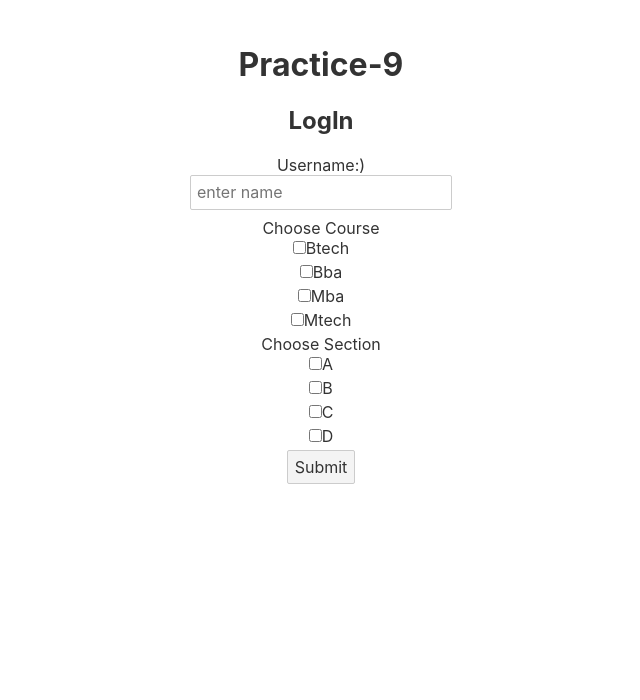
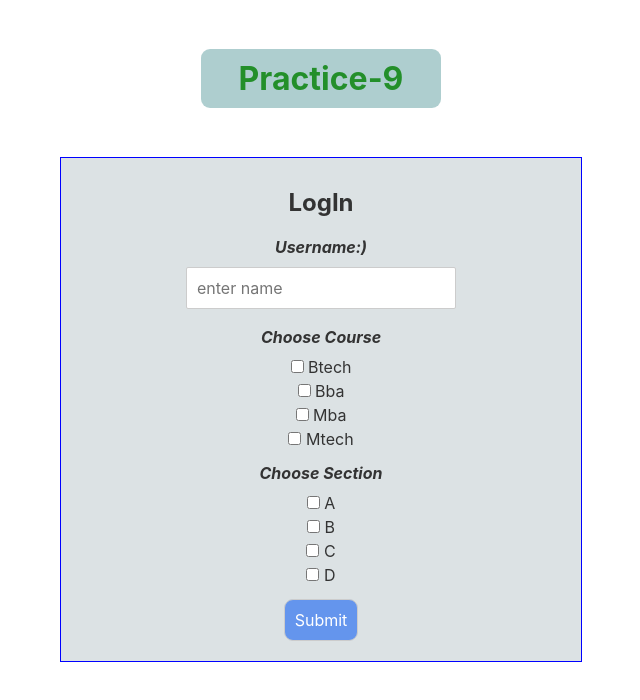
Before and after one commit to Divyanshi-Bansal/Svelte, a Svelte app in the folder svelteApp/: page / in a window 1280 px wide. Shown: the top 700 px of the page, without its empty margins (319-959 px from the left). Built offline with nearby package versions, Linux system fonts and the light colour scheme.

Commit message:
form styling done

```diff
--- a/svelteApp/src/component/Form.svelte
+++ b/svelteApp/src/component/Form.svelte
@@ -1,4 +1,5 @@
 <script>
+    let isDisplay=true;
     const handleSubmit = () => {
 
     }
@@ -6,25 +7,63 @@
 
 <main>
     <h1>Practice-9</h1>
+    {#if isDisplay}
         <form on:submit|preventDefault={handleSubmit}>
             <h2>LogIn</h2>
             <!-- svelte-ignore a11y-label-has-associated-control -->
             <label>Username:)</label>
             <input type="text" placeholder="enter name"/>
             <label for="">Choose Course</label>
-        <input type="checkbox"/>Btech <br>
-        <input type="checkbox"/>Bba <br>
-        <input type="checkbox"/>Mba<br>
-        <input type="checkbox"/>Mtech <br>
+            <input type="checkbox"/> Btech <br>
+            <input type="checkbox"/> Bba <br>
+            <input type="checkbox"/> Mba<br>
+            <input type="checkbox"/> Mtech <br>
             <label for="">Choose Section</label>
-        <input type="checkbox"/>A <br>
-        <input type="checkbox"/>B <br>
-        <input type="checkbox"/>C <br>
-        <input type="checkbox"/>D <br>
+            <input type="checkbox"/> A <br>
+            <input type="checkbox"/> B <br>
+            <input type="checkbox"/> C <br>
+            <input type="checkbox"/> D <br>
             <button>Submit</button>
         </form>
+    {/if}
 </main>
 
 <style>
+    h1{
+        color: rgba(0, 128, 0,0.8);
+        background-color: rgba(95, 158, 160, 0.5);
+        width:220px;
+        padding: 10px;
+        border-radius: 9px;
+        justify-content: center;
+        align-items: center;
+        text-align: center;
+        margin: 2% auto;
+    }
+
+    form{
+        border: 1px solid blue;
+        width: 500px;
+        margin: 4% auto;
+        padding: 10px;
+        background-color: rgba(186, 198, 201, 0.5);
+    }
+
+    label{
+        font-weight: bold;
+        font-style: italic;
+        margin: 10px;
+    }
+    input{
+        padding: 10px;
+    }
+
+    button{
+        background-color: cornflowerblue;
+        color:white;
+        border-radius: 9px;
+        padding: 10px;
+        margin: 10px;
+    }
 
 </style>
```
Lines whose indentation alone changed are shown as unchanged.
